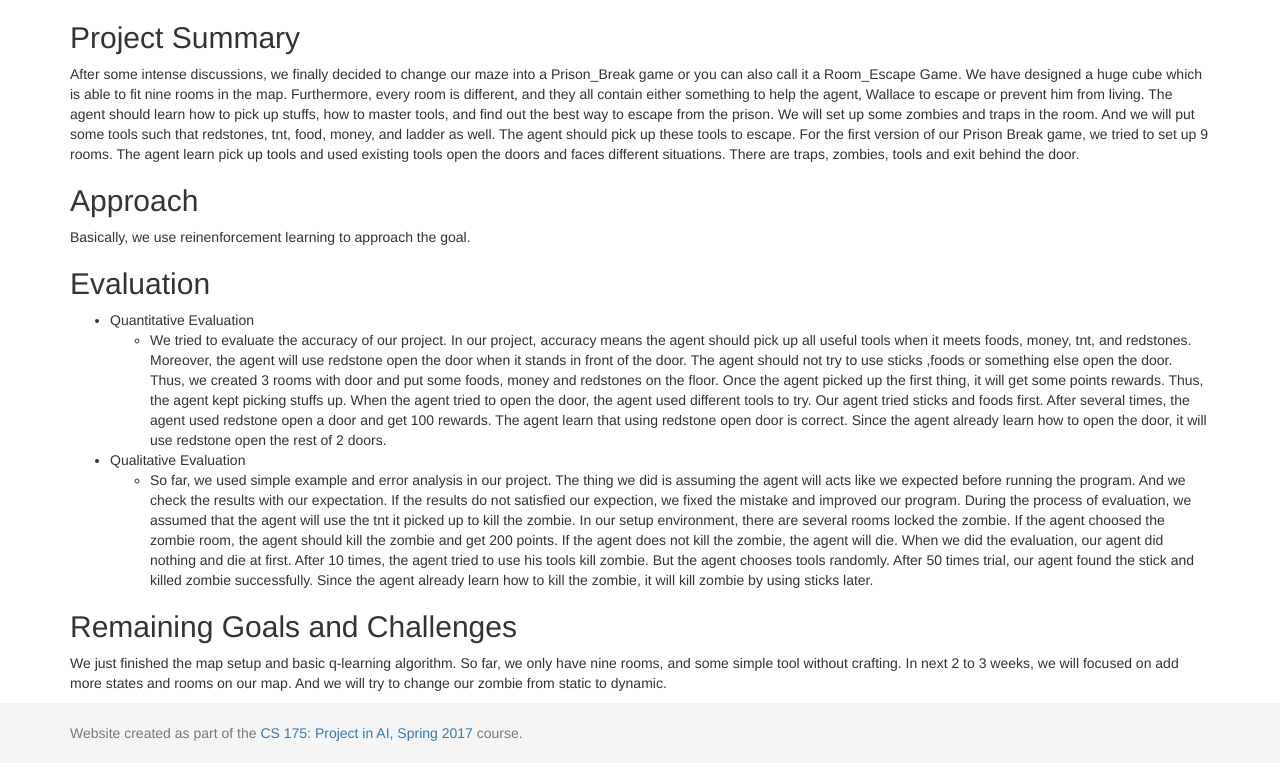
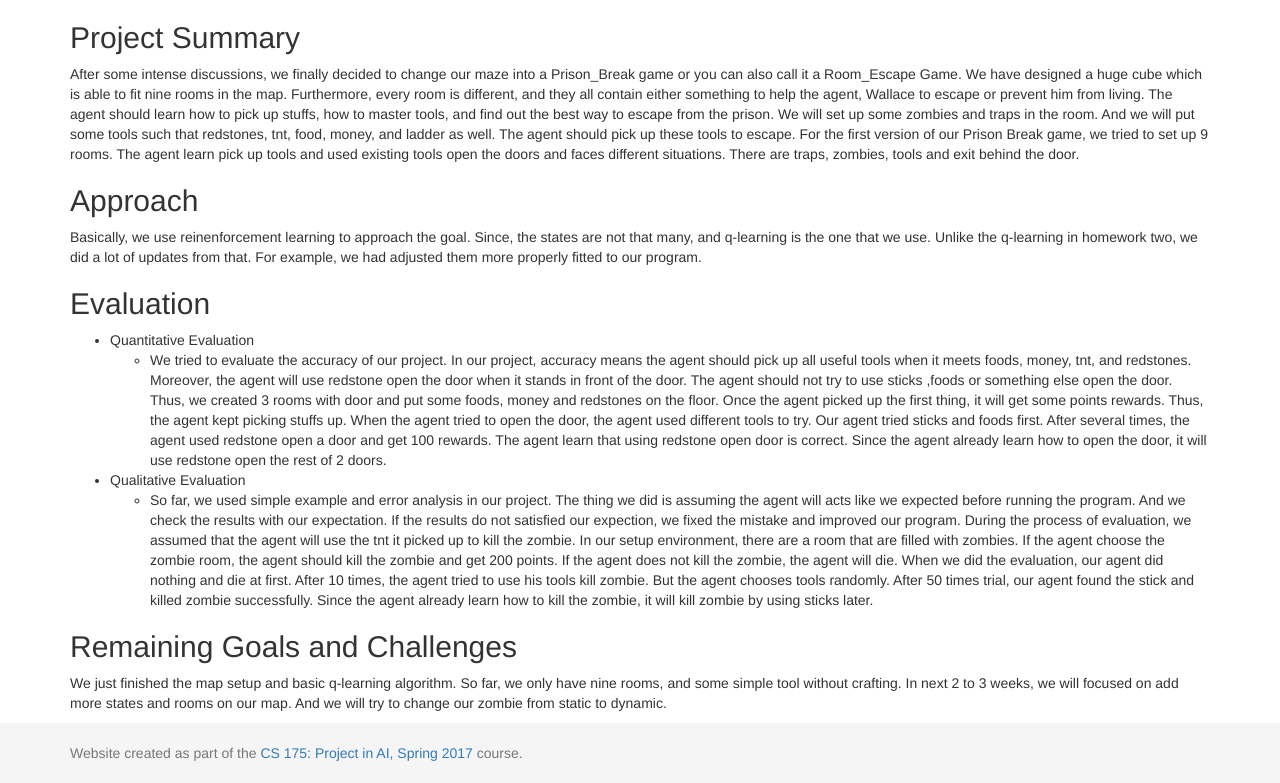
Before and after one commit to rl3740/WallaceAI, a Jekyll site: the page built from docs/status.md, in a window 1280 px wide and 900 px high, scrolled down 780 px, cut to the strip 117-900 px from the top of the window. Built offline with Jekyll 4.4.1, drawn with Linux system fonts in a browser that asks for light colours.

Commit message:
Update status.md

```diff
--- a/docs/status.md
+++ b/docs/status.md
@@ -9,14 +9,14 @@ title: Status
 After some intense discussions, we finally decided to change our maze into a Prison_Break game or you can also call it a Room_Escape Game. We have designed a huge cube which is able to fit nine rooms in the map. Furthermore, every room is different, and they all contain either something to help the agent, Wallace to escape or prevent him from living. The agent should learn how to pick up stuffs, how to master tools, and find out the best way to escape from the prison. We will set up some zombies and traps in the room. And we will put some tools such that redstones, tnt, food, money, and ladder as well. The agent should pick up these tools to escape. For the first version of our Prison Break game, we tried to set up 9 rooms. The agent learn pick up tools and used existing tools open the doors and faces different situations. There are traps, zombies, tools and exit behind the door.
 
 ## Approach
-Basically, we use reinenforcement learning to approach the goal.
+Basically, we use reinenforcement learning to approach the goal. Since, the states are not that many, and q-learning is the one that we use. Unlike the q-learning in homework two, we did a lot of updates from that. For example, we had adjusted them more properly fitted to our program.
 
 ## Evaluation
 - Quantitative Evaluation
   - We tried to evaluate the accuracy of our project. In our project, accuracy means the agent should pick up all useful tools when it meets foods, money, tnt, and redstones. Moreover, the agent will use redstone open the door when it stands in front of the door. The agent should not try to use sticks ,foods or something else open the door. Thus, we created 3 rooms with door and put some foods, money and redstones on the floor. Once the agent picked up the first thing, it will get some points rewards. Thus, the agent kept picking stuffs up. When the agent tried to open the door, the agent used different tools to try. Our agent tried sticks and foods first. After several times, the agent used redstone open a door and get 100 rewards. The agent learn that using redstone open door is correct. Since the agent already learn how to open the door, it will use redstone open the rest of 2 doors.
 
 - Qualitative Evaluation
-  - So far, we used simple example and error analysis in our project. The thing we did is assuming the agent will acts like we expected before running the program. And we check the results with our expectation. If the results do not satisfied our expection, we fixed the mistake and improved our program. During the process of evaluation, we assumed that the agent will use the tnt it picked up to kill the zombie. In our setup environment, there are several rooms locked the zombie. If the agent choosed the zombie room, the agent should kill the zombie and get 200 points. If the agent does not kill the zombie, the agent will die. When we did the evaluation, our agent did nothing and die at first. After 10 times, the agent tried to use his tools kill zombie. But the agent chooses tools randomly. After 50 times trial, our agent found the stick and killed zombie successfully. Since the agent already learn how to kill the zombie, it will kill zombie by using sticks later.
+  - So far, we used simple example and error analysis in our project. The thing we did is assuming the agent will acts like we expected before running the program. And we check the results with our expectation. If the results do not satisfied our expection, we fixed the mistake and improved our program. During the process of evaluation, we assumed that the agent will use the tnt it picked up to kill the zombie. In our setup environment, there are a room that are filled with zombies. If the agent choose the zombie room, the agent should kill the zombie and get 200 points. If the agent does not kill the zombie, the agent will die. When we did the evaluation, our agent did nothing and die at first. After 10 times, the agent tried to use his tools kill zombie. But the agent chooses tools randomly. After 50 times trial, our agent found the stick and killed zombie successfully. Since the agent already learn how to kill the zombie, it will kill zombie by using sticks later.
 
 ## Remaining Goals and Challenges
 We just finished the map setup and basic q-learning algorithm. So far, we only have nine rooms, and some simple tool without crafting. In next 2 to 3 weeks, we will focused on add more states and rooms on our map. And we will try to change our zombie from static to dynamic.
```
